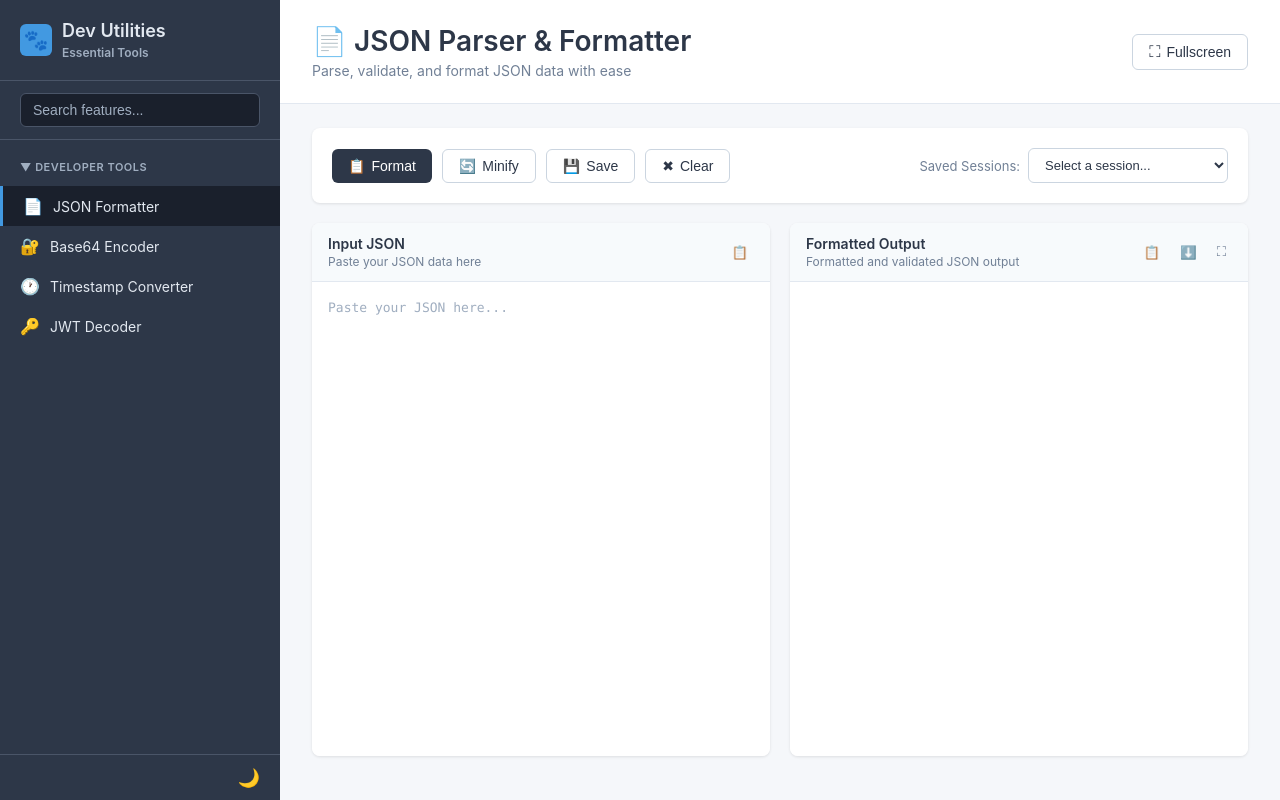
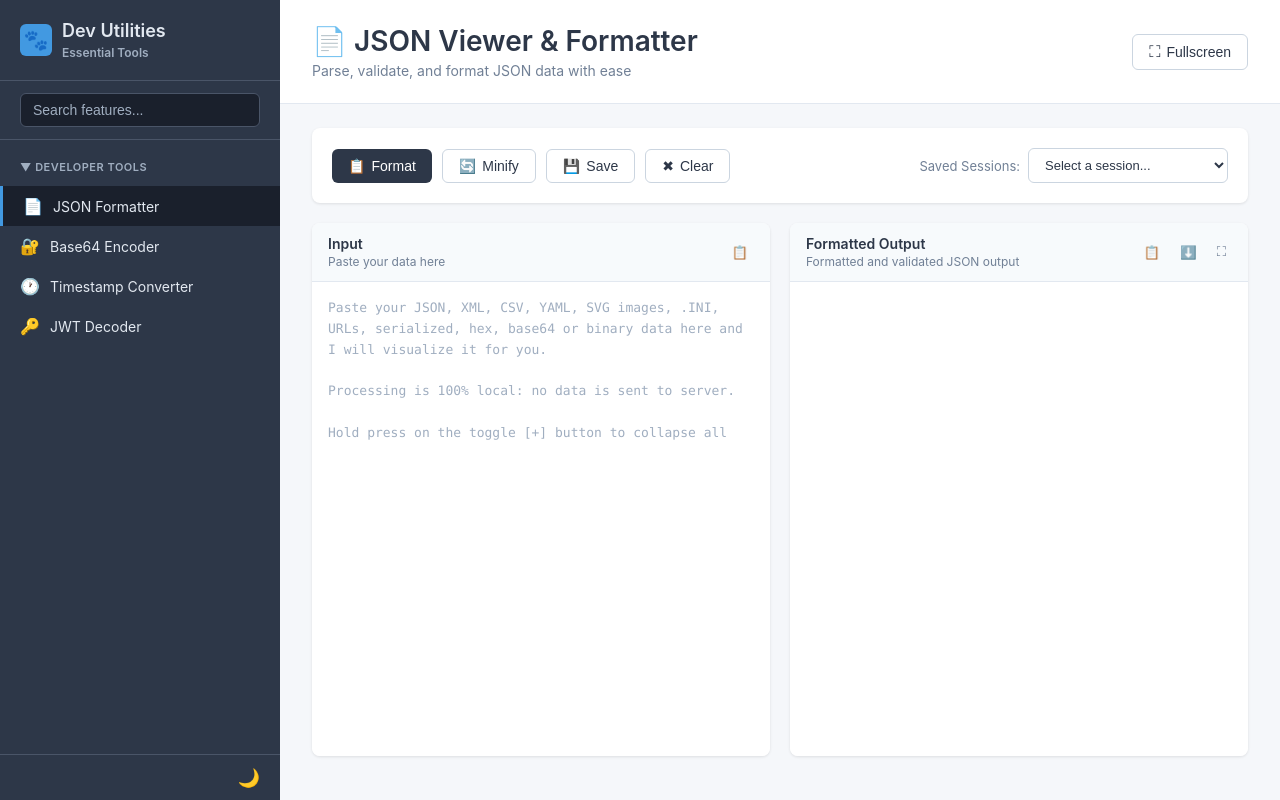
Before and after one commit to tchowdary/tools, a plain HTML site: page dev-utils/index.html in a window 1280 px wide. Drawn offline with Linux system fonts and the light colour scheme.

Commit message:
Update JSON tool labels and input placeholder
Renamed 'JSON Parser & Formatter' to 'JSON Viewer & Formatter' and updated input panel labels to be more generic. Expanded the textarea placeholder to indicate support for multiple data formats and clarified local processing.

```diff
--- a/dev-utils/index.html
+++ b/dev-utils/index.html
@@ -71,7 +71,7 @@
             <div class="tool-section active" id="json-parser">
                 <div class="content-header">
                     <div>
-                        <div class="content-title">📄 JSON Parser & Formatter</div>
+                        <div class="content-title">📄 JSON Viewer & Formatter</div>
                         <div class="content-description">Parse, validate, and format JSON data with ease</div>
                     </div>
                     <button class="btn btn-secondary fullscreen-btn" onclick="toggleFullscreen('json-parser')" title="Toggle fullscreen">
@@ -111,15 +111,19 @@
                         <div class="editor-panel">
                             <div class="editor-header">
                                 <div>
-                                    <div class="editor-title">Input JSON</div>
-                                    <div class="editor-subtitle">Paste your JSON data here</div>
+                                    <div class="editor-title">Input</div>
+                                    <div class="editor-subtitle">Paste your data here</div>
                                 </div>
                                 <div class="editor-actions">
                                     <button class="icon-btn" onclick="copyInput()" title="Copy">📋</button>
                                 </div>
                             </div>
                             <div class="editor-body">
-                                <textarea class="code-editor" id="jsonInput" placeholder='Paste your JSON here...' oninput="formatJSON()"></textarea>
+                                <textarea class="code-editor" id="jsonInput" placeholder='Paste your JSON, XML, CSV, YAML, SVG images, .INI, URLs, serialized, hex, base64 or binary data here and I will visualize it for you.
+
+Processing is 100% local: no data is sent to server.
+
+Hold press on the toggle [+] button to collapse all' oninput="formatJSON()"></textarea>
                             </div>
                         </div>
 
```
